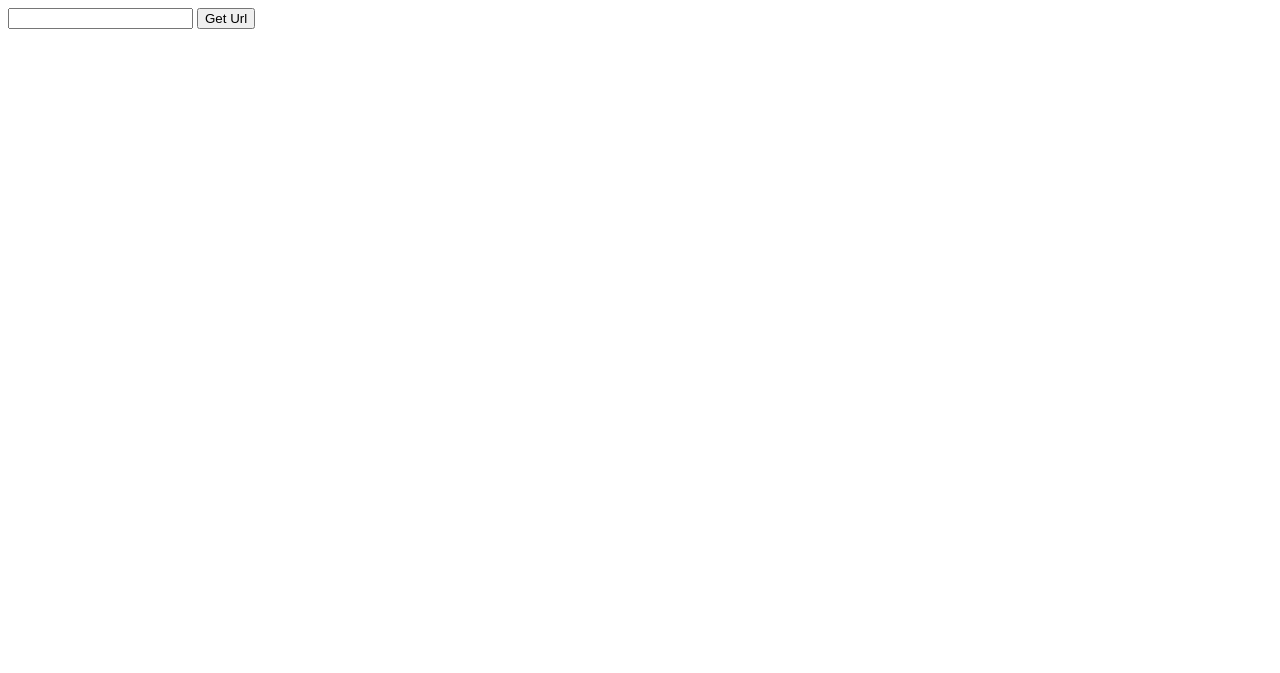
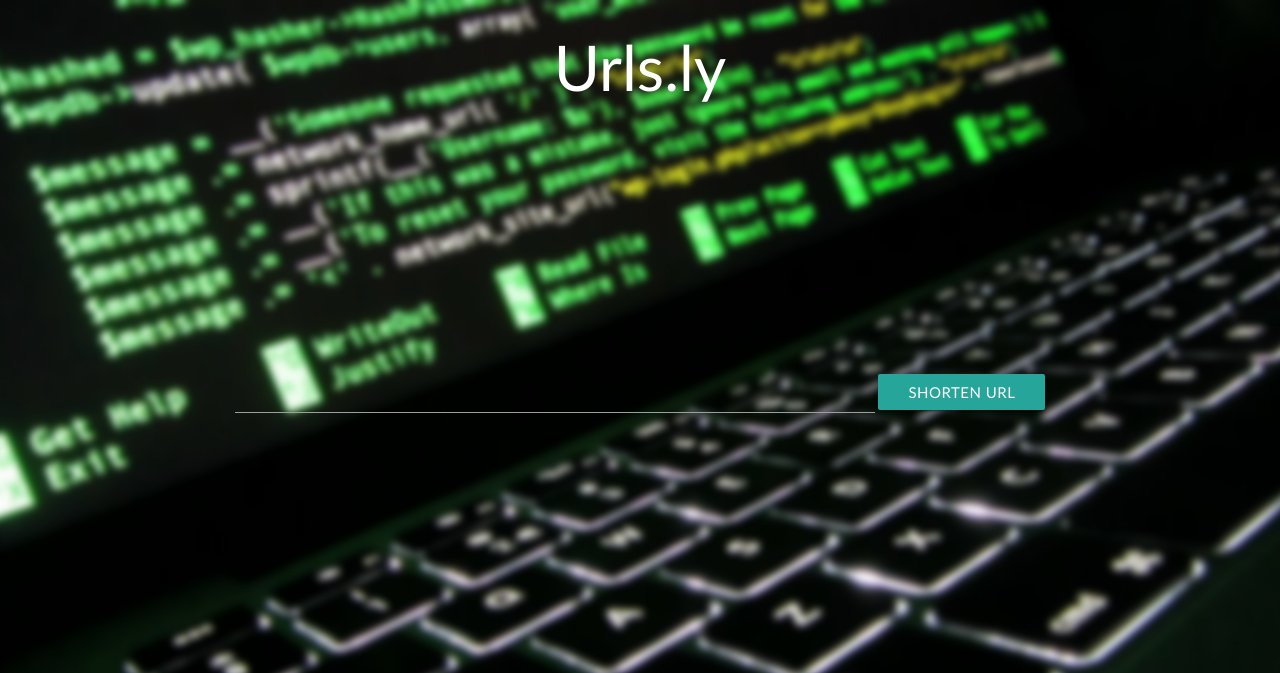
Before and after one commit to harshul1610/UrlShortener, a Django app: page / in a window 1280 px wide. Before the commit the part shown is almost empty. Shown: the top 673 px of the page. Run offline with Django 3.2, Linux system fonts and the light colour scheme; parts of the project's set-up code (start-up, migrations or seed data) failed here and were passed over; some libraries are stand-ins or nearby versions.

Commit message:
Enhacement(added some css stuff to look pretty)

```diff
--- /dev/null
+++ b/UsingDjango/webapp/static/UsingDjango/main.css
@@ -0,0 +1,17 @@
+
+  html {
+  font-family: GillSans, Calibri, Trebuchet, sans-serif;
+  background: url(Legacy-code.jpg) no-repeat center center fixed;
+  -webkit-background-size: cover;
+  -moz-background-size: cover;
+  -o-background-size: cover;
+  background-size: cover;
+}
+
+.containermid {
+    position: absolute;
+    width: 100%;
+    top: 50%;
+    left: 50%;
+    transform: translateX(-50%) translateY(-50%);
+}
--- a/UsingDjango/webapp/templates/index.html
+++ b/UsingDjango/webapp/templates/index.html
@@ -1,14 +1,30 @@
 <!DOCTYPE html>
+{% load static %}
 <html lang="en">
 <head>
     <meta charset="UTF-8">
-    <title></title>
+    <meta name="description" content="Url shortening service">
+    <meta name='author' content="Harshul Jain">
+    <meta name="viewport" content="width=device-width, initial-scale=1.0">
+    <!-- Compiled and minified CSS -->
+    <link rel="stylesheet" href="https://cdnjs.cloudflare.com/ajax/libs/materialize/0.97.8/css/materialize.min.css">
+    <link rel="stylesheet" type="text/css" href="{% static 'UsingDjango/main.css' %}">
+    <title>Shorten Your Urls</title>
 </head>
 <body>
+
+<center><h1 style='color:white;'>Urls.ly</h1></center>
+
+<div class='containermid'>
 <form action="{% url 'index' %}" method="post">
     {% csrf_token %}
-    <input id='InputUrl' name= 'InputUrl' type="URL">
-    <input type="submit" value="Get Url">
+    <center><input style='width:50%;' id='InputUrl' name= 'InputUrl' type="URL">
+    <button style='display:inline;' class="btn waves-effect waves-light" type="submit" name="action">Shorten Url
+     </button></center>
 </form>
+</div>
+
+<!-- Compiled and minified JavaScript -->
+  <script src="https://cdnjs.cloudflare.com/ajax/libs/materialize/0.97.8/js/materialize.min.js"></script>
 </body>
 </html>
```
Also changed, not shown: UsingDjango/db.sqlite3, UsingDjango/webapp/static/UsingDjango/Legacy-code.jpg (added), 11 other files.
